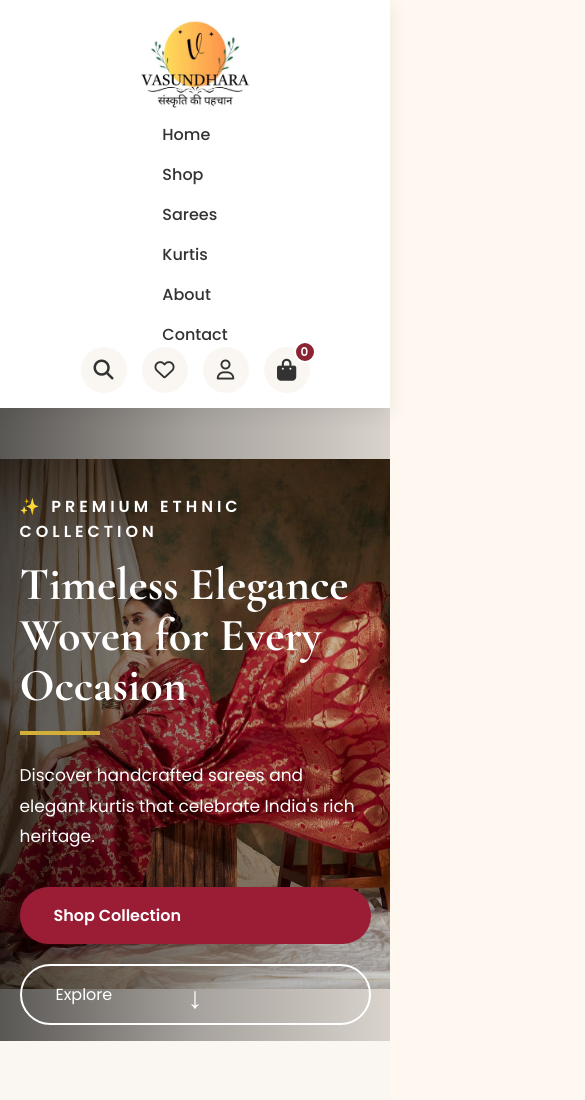
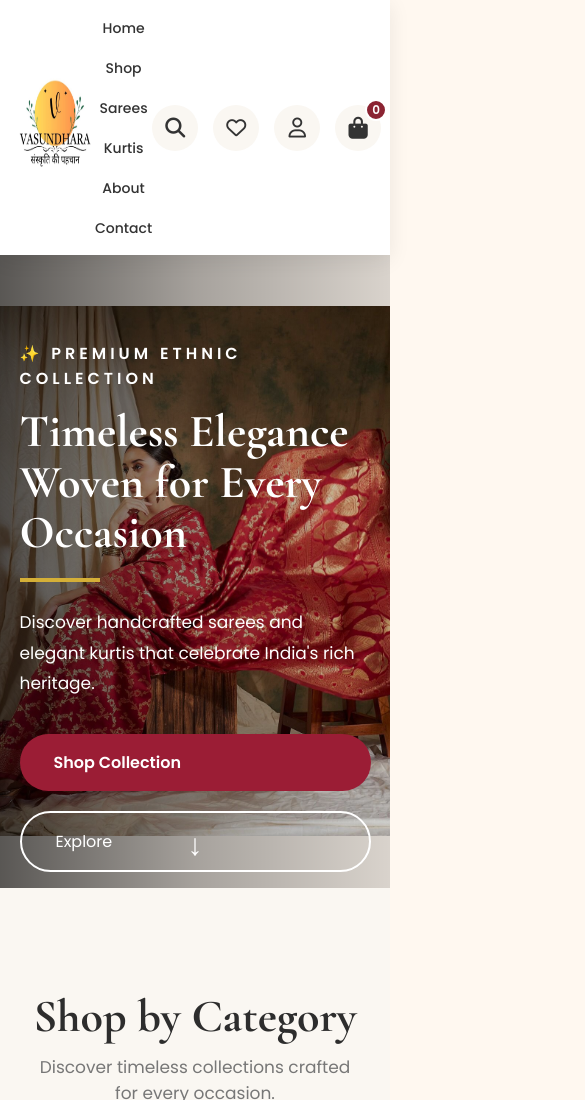
Before and after one commit to rdasguptabe24-glitch/vasundhar-ecommerce, a plain HTML site: page index.html in a window 390 px wide. Shown: the top 1100 px of the page, 585 px wide, since content can reach past the window. Drawn offline with nearby package versions, Linux system fonts and the light colour scheme; no server answers.

Commit message:
mobile nav bar updated

```diff
--- a/css/style.css
+++ b/css/style.css
@@ -2290,40 +2290,29 @@ transform:translateY(-2px);
 
 }
 
-@media (max-width: 768px) {
-
-  nav ul {
-    flex-direction: column;
-    gap: 15px;
-  }
-
-  header {
-    flex-direction: column;
-    align-items: center;
-    padding: 15px;
-  }
-
-  .product-container {
-    grid-template-columns: repeat(2, 1fr);
-    gap: 15px;
-  }
-
-  .product-card img {
-    width: 100%;
-    height: auto;
-  }
-
-  .cart-card {
-    flex-direction: column;
-    align-items: center;
-    text-align: center;
-  }
-
-  .cart-product {
-    flex-direction: column;
-  }
-
-  button {
-    width: 100%;
-  }
-}
+@media (max-width:768px){
+
+header{
+    display:flex;
+    justify-content:space-between;
+    align-items:center;
+    padding:15px;
+}
+
+nav ul{
+    display:flex;
+    flex-direction:row;
+    gap:15px;
+    flex-wrap:wrap;
+    justify-content:center;
+}
+
+.logo img{
+    width:80px;
+}
+
+nav ul li a{
+    font-size:14px;
+}
+
+}
```
